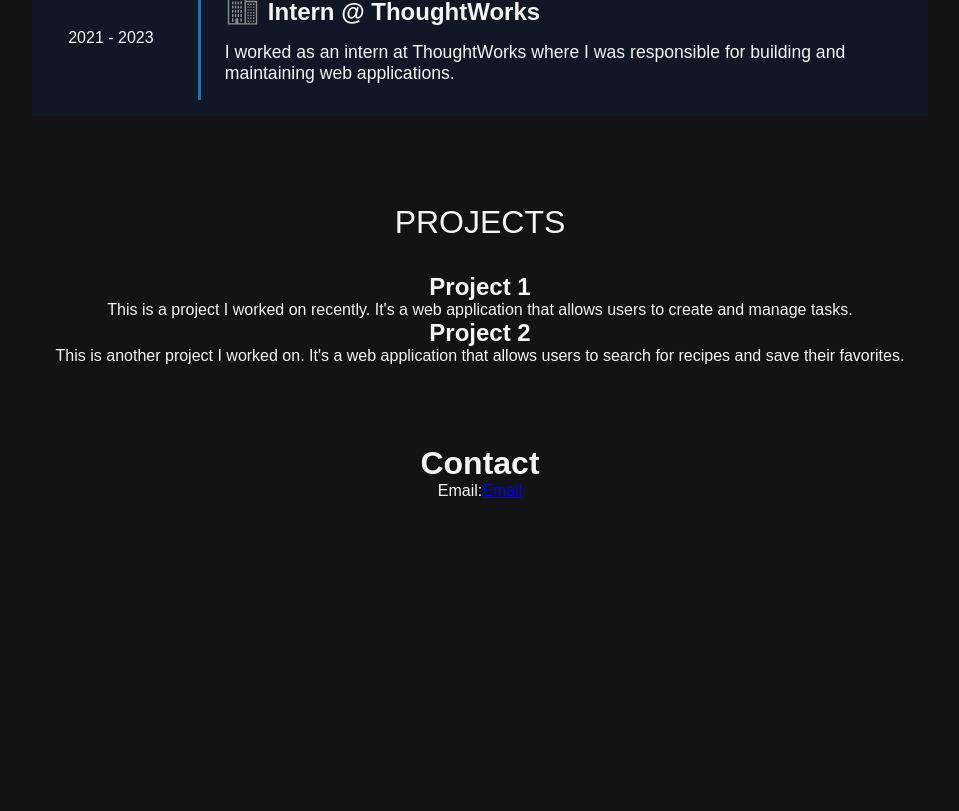
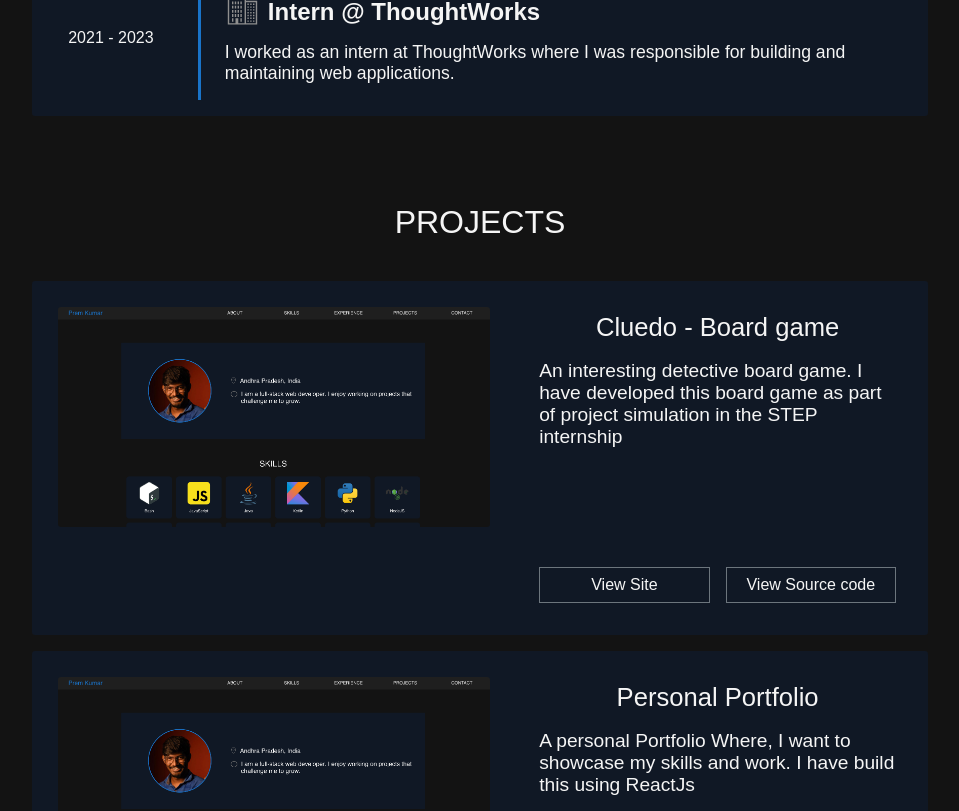
Before and after one commit to premkpavuluri/portfolio_v1, a React (Create React App) app: page / in a window 1280 px wide. Shown: the part 1380-2191 px from the top of the page, without its empty margins (160-1119 px from the left). Built offline with nearby package versions, Linux system fonts and the light colour scheme.

Commit message:
Prem | Add: Project section

```diff
--- /dev/null
+++ b/src/components/ProjectCard.jsx
@@ -0,0 +1,14 @@
+import React from "react";
+import {ProjectContainer, ProjectWallpaper} from "../styles/PortfolioComponents";
+import portfolio from "assets/images/portfolio.png";
+import ProjectInfo from "./ProjectInfo";
+
+const ProjectCard = ({title, description, img, links}) => {
+  return (
+    <ProjectContainer>
+      <ProjectWallpaper src={portfolio} target="_blank"/>
+      <ProjectInfo title={title} description={description} links={links}/>
+    </ProjectContainer>)
+}
+
+export default ProjectCard;
--- /dev/null
+++ b/src/components/ProjectInfo.jsx
@@ -0,0 +1,22 @@
+import React from "react";
+import {
+  ProjectDescription,
+  ProjectInfoBox,
+  ProjectTitle,
+  ViewBtn,
+  ViewLinks
+} from "../styles/PortfolioComponents";
+
+const ProjectInfo = ({title, description, links: {sourceCode, site}}) => {
+  return (
+    <ProjectInfoBox>
+      <ProjectTitle>{title}</ProjectTitle>
+      <ProjectDescription>{description}</ProjectDescription>
+      <ViewLinks>
+        <ViewBtn href={site} target="_blank">View Site</ViewBtn>
+        <ViewBtn href={sourceCode} target="_blank">View Source code</ViewBtn>
+      </ViewLinks>
+    </ProjectInfoBox>);
+}
+
+export default ProjectInfo;
--- a/src/components/Projects.jsx
+++ b/src/components/Projects.jsx
@@ -1,19 +1,16 @@
 import React from "react";
 import {SectionWrapper, TitleSection} from "../styles/PortfolioComponents";
-import {sectionLabels} from "../config/Config";
+import {config, sectionLabels} from "../config/Config";
+import ProjectCard from "./ProjectCard";
 
 const Projects = ({id}) => {
+  const {myProjects} = config;
+  const allProjects = myProjects.map(({title, description, img, links}) =>
+    <ProjectCard title={title} description={description} img={img} links={links}/>)
+
   return (<SectionWrapper id={id}>
     <TitleSection>{sectionLabels.PROJECTS}</TitleSection>
-    <h2>Project 1</h2>
-    <p>
-      This is a project I worked on recently. It's a web application that allows users to create and manage tasks.
-    </p>
-    <h2>Project 2</h2>
-    <p>
-      This is another project I worked on. It's a web application that allows users to search for recipes and save
-      their favorites.
-    </p>
+    {allProjects}
   </SectionWrapper>);
 }
 
--- a/src/config/Config.js
+++ b/src/config/Config.js
@@ -86,6 +86,35 @@
       to: '2023'
     }
   ],
+  myProjects: [
+    {
+      title: 'Cluedo - Board game',
+      description: 'An interesting detective board game. I have developed this board game as part of project simulation in the STEP internship',
+      img: 'assets/images/cluedo.png',
+      links: {
+        sourceCode: 'https://github.com/premkpavuluri/cluedo-karamchand',
+        site: 'https://cluedo-karamchand.onrender.com/game'
+      }
+    },
+    {
+      title: 'Personal Portfolio',
+      description: 'A personal Portfolio Where, I want to showcase my skills and work. I have build this using ReactJs',
+      img: 'assets/images/portfolio.png',
+      links: {
+        sourceCode: 'https://github.com/premkpavuluri/portfolio',
+        site: ''
+      }
+    },
+    {
+      title: 'Todo Manager App',
+      description: 'An application used to make todo items and follow up daily tasks. This is one of pet project post learning ReactJs.',
+      img: 'assets/images/todoApp.png',
+      links: {
+        sourceCode: 'https://github.com/premkpavuluri/todo_app_react',
+        site: 'https://mytodoapp-qsfm.onrender.com/'
+      }
+    }
+  ]
 };
 
 export {config, sectionLabels};
--- a/src/styles/PortfolioComponents.jsx
+++ b/src/styles/PortfolioComponents.jsx
@@ -258,6 +258,78 @@
     height: 35px;
 `;
 
+const ProjectWallpaper = styled.img`
+    display: block;
+    width: 50%;
+    height: 100%;
+    margin: 0.6rem;
+    transition: 0.5s;
+    border-radius: 0.2rem;
+
+    &:hover {
+        box-shadow: 0 0 10px 0 var(--secondary-color);
+        transition: 0.5s;
+    }
+`;
+
+const ProjectContainer = styled.div`
+    background-color: var(--primary-background-color);
+    width: 100%;
+    height: 100%;
+    padding: 1rem;
+    margin: 0.5rem;
+    display: flex;
+    column-gap: 1.5rem;
+    align-items: flex-start;
+    border-radius: 0.2rem;
+`;
+
+const ProjectInfoBox = styled.div`
+    width: 50%;
+    height: 290px;
+    margin: 1rem;
+    display: flex;
+    flex-direction: column;
+    justify-content: space-between;
+`;
+
+const ProjectTitle = styled.div`
+    display: block;
+    font-weight: 500;
+    font-size: 1.6rem;
+    text-align: center;
+    margin-bottom: 0.6rem;
+`;
+
+const ProjectDescription = styled.div`
+    display: block;
+    font-size: 1.2rem;
+    height: 200px;
+`;
+
+const ViewBtn = styled.a`
+    text-decoration: none;
+    color: var(--text-color);
+    display: block;
+    width: 100%;
+    text-align: center;
+    padding: 0.5rem;
+    transition: 0.5s;
+    border: 1px solid var(--secondary-color);
+
+    &:hover {
+        background-color: var(--primary-color);
+        cursor: pointer;
+        transition: 0.5s;
+    }
+`;
+
+const ViewLinks = styled.div`
+    display: flex;
+    align-content: space-between;
+    column-gap: 1rem;
+`;
+
 export {
   PortfolioContainer,
   HeaderBox,
@@ -286,5 +358,12 @@
   JobTitleSection,
   JobDescription,
   IconWrapper,
-  SectionWrapper
+  SectionWrapper,
+  ProjectWallpaper,
+  ProjectContainer,
+  ProjectInfoBox,
+  ProjectTitle,
+  ProjectDescription,
+  ViewBtn,
+  ViewLinks
 };
```
Also changed, not shown: src/assets/images/portfolio.png (added).
